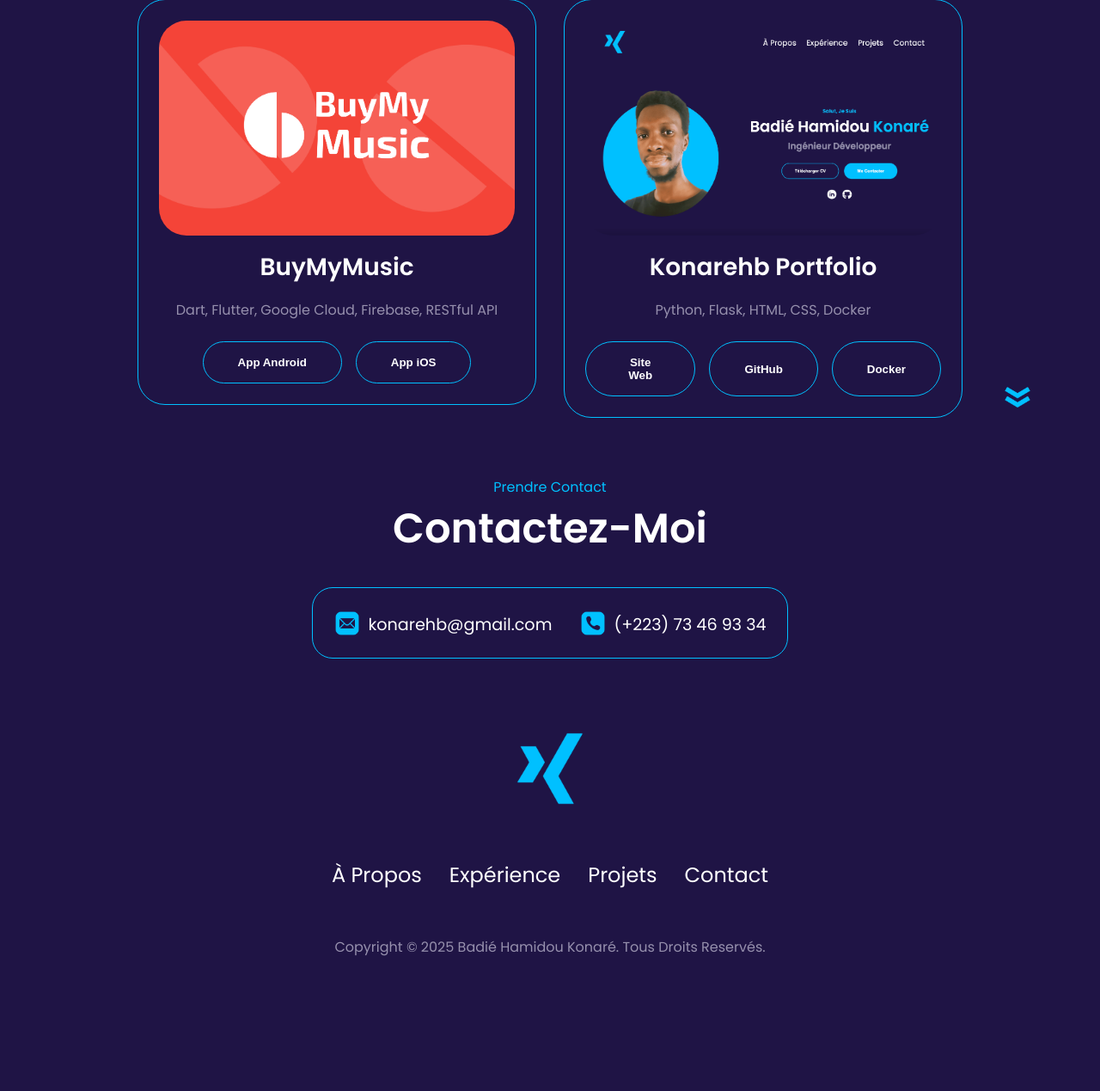
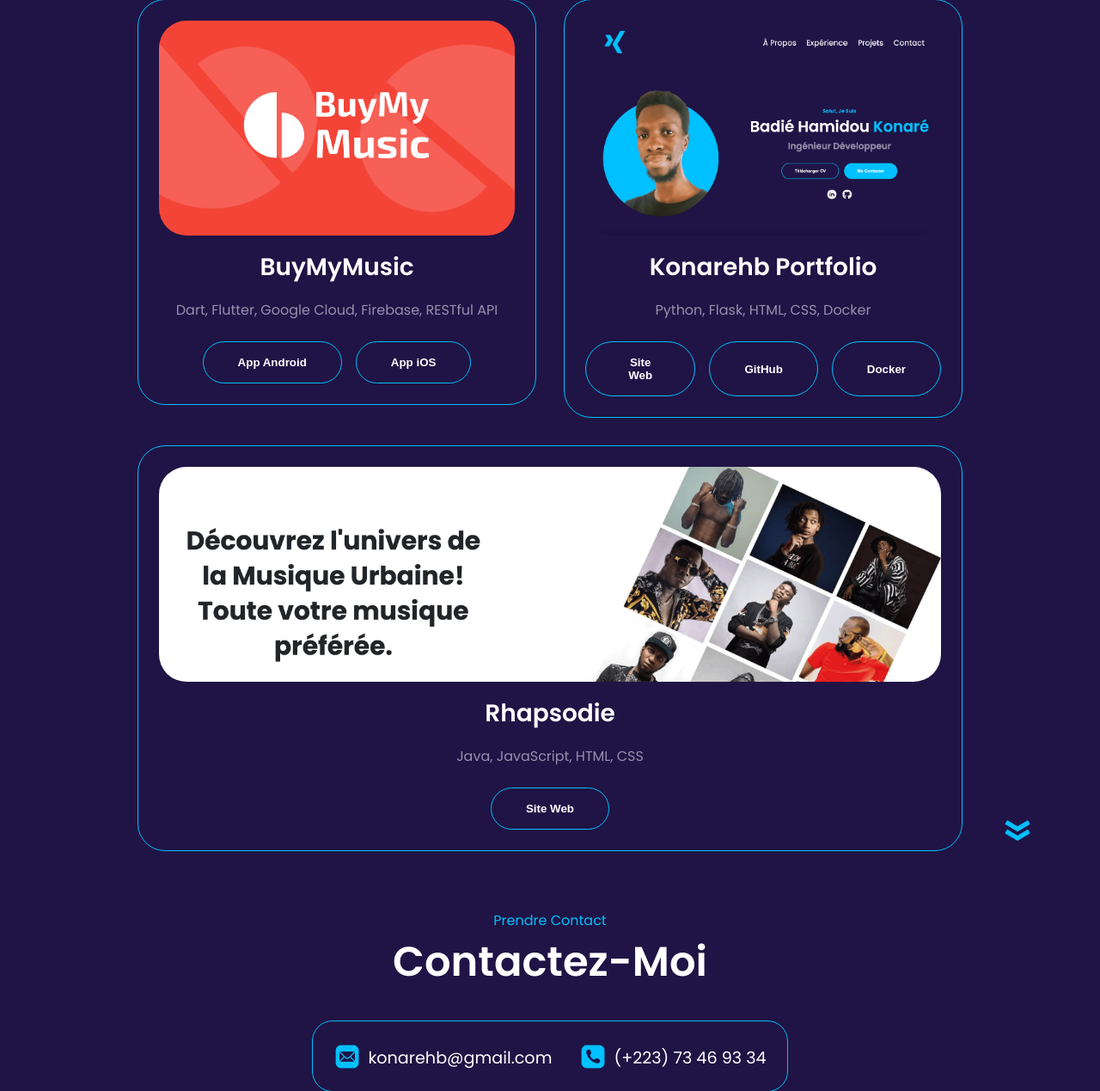
Before and after one commit to konarehb/flask-portfolio, a Flask app: page / in a window 1280 px wide. Shown: the part 2710-3979 px from the top of the page at 86% size. Before the commit the page ends 3822 px from the top, so only its background shows below. Run offline with Flask 3, Linux system fonts and the light colour scheme.

Commit message:
Update projects

```diff
--- a/static/css/styles.css
+++ b/static/css/styles.css
@@ -360,7 +360,7 @@
 }
 
 .skill-h3 {
-    color: white;
+  color: white;
 }
 
 .experience-details-container {
--- a/templates/index.html
+++ b/templates/index.html
@@ -312,6 +312,25 @@
                 </button>
               </div>
             </div>
+            <div class="details-container color-container">
+              <div class="article-container">
+                <img
+                  src="{{ url_for('static', filename='assets/rhapsodie.png') }}"
+                  alt="Project 1"
+                  class="project-img"
+                />
+              </div>
+              <h2 class="experience-sub-title project-title">Rhapsodie</h2>
+              <p>Java, JavaScript, HTML, CSS</p>
+              <div class="btn-container">
+                <button
+                  class="btn btn-color-2 project-btn"
+                  onclick="window.open('https://rhapsodie-c02b8.web.app/')"
+                >
+                  Site Web
+                </button>
+              </div>
+            </div>
           </div>
         </div>
         <img
```
Also changed, not shown: static/assets/rhapsodie.png (added).
